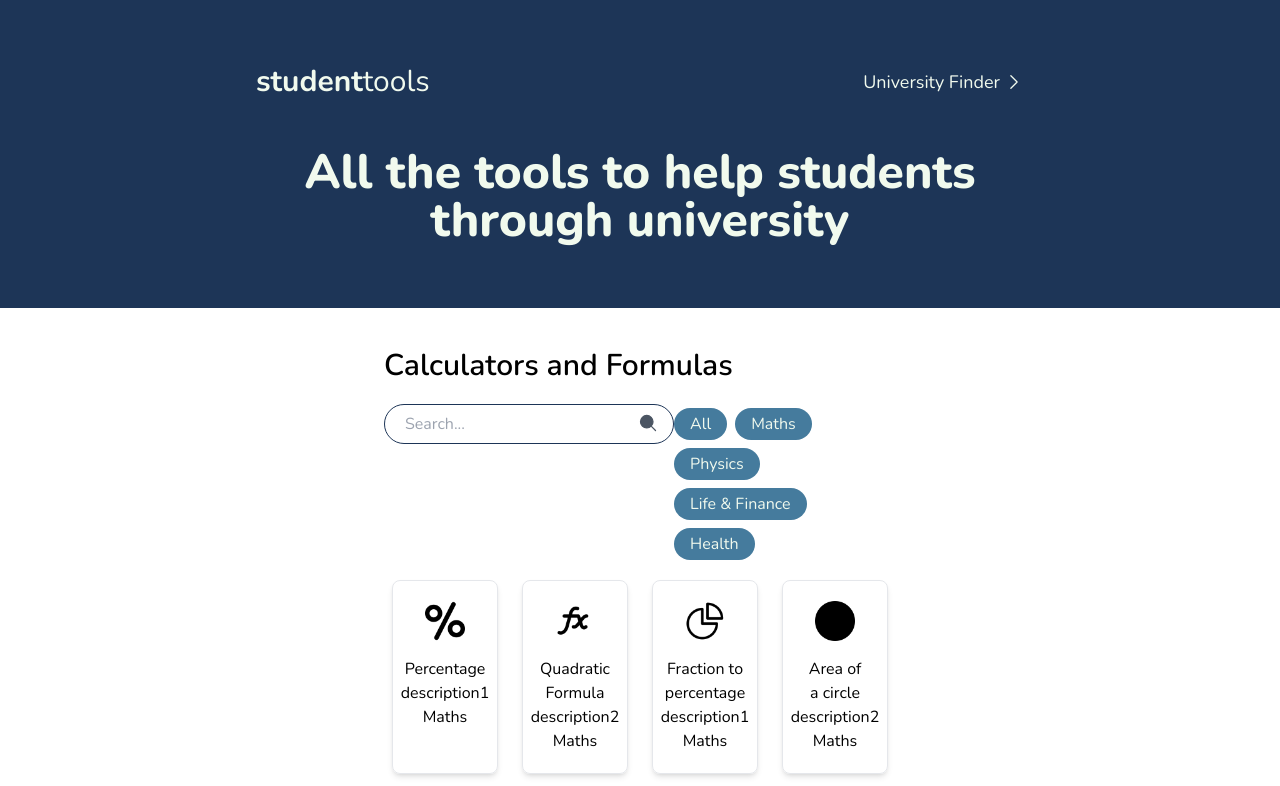
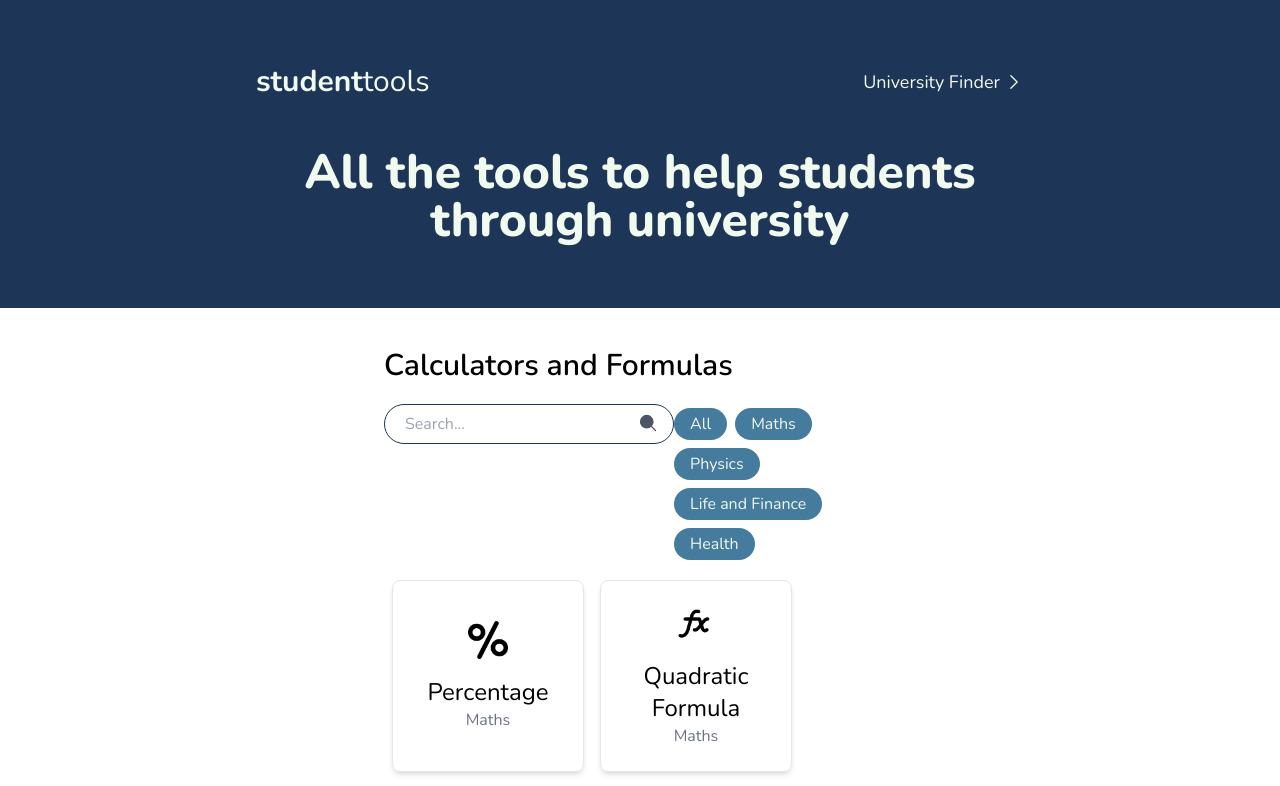
Before and after one commit to win20/student-tools, a React (Create React App) app in the folder client/: page / in a window 1280 px wide. Shown: the top 786 px of the page. Built offline with nearby package versions, Linux system fonts and the light colour scheme.

Commit message:
Completed filter feature

```diff
--- a/client/src/output.css
+++ b/client/src/output.css
@@ -561,6 +561,14 @@ video {
   --tw-backdrop-sepia:  ;
 }
 
+.invisible{
+  visibility: hidden;
+}
+
+.static{
+  position: static;
+}
+
 .absolute{
   position: absolute;
 }
@@ -631,6 +639,10 @@ video {
   height: 1.25rem;
 }
 
+.h-48{
+  height: 12rem;
+}
+
 .w-8{
   width: 2rem;
 }
@@ -647,6 +659,14 @@ video {
   width: 2.5rem;
 }
 
+.w-48{
+  width: 12rem;
+}
+
+.w-0{
+  width: 0px;
+}
+
 .grid-flow-row{
   grid-auto-flow: row;
 }
@@ -655,12 +675,24 @@ video {
   grid-template-columns: repeat(4, minmax(0, 1fr));
 }
 
+.grid-cols-5{
+  grid-template-columns: repeat(5, minmax(0, 1fr));
+}
+
 .flex-col{
   flex-direction: column;
 }
 
+.flex-wrap{
+  flex-wrap: wrap;
+}
+
 .items-center{
   align-items: center;
+}
+
+.justify-center{
+  justify-content: center;
 }
 
 .justify-between{
@@ -669,6 +701,18 @@ video {
 
 .gap-2{
   gap: 0.5rem;
+}
+
+.overflow-auto{
+  overflow: auto;
+}
+
+.overflow-hidden{
+  overflow: hidden;
+}
+
+.overflow-clip{
+  overflow: clip;
 }
 
 .rounded-full{
@@ -760,6 +804,10 @@ video {
   text-align: center;
 }
 
+.align-middle{
+  vertical-align: middle;
+}
+
 .font-nunito{
   font-family: nunito, sans-serif;
 }
@@ -779,6 +827,11 @@ video {
   line-height: 2.25rem;
 }
 
+.text-2xl{
+  font-size: 1.5rem;
+  line-height: 2rem;
+}
+
 .font-extrabold{
   font-weight: 800;
 }
@@ -795,6 +848,11 @@ video {
 .text-gray-600{
   --tw-text-opacity: 1;
   color: rgb(75 85 99 / var(--tw-text-opacity));
+}
+
+.text-gray-500{
+  --tw-text-opacity: 1;
+  color: rgb(107 114 128 / var(--tw-text-opacity));
 }
 
 .shadow-md{
@@ -822,6 +880,11 @@ video {
   -webkit-transform: translate(var(--tw-translate-x), var(--tw-translate-y)) rotate(var(--tw-rotate)) skewX(var(--tw-skew-x)) skewY(var(--tw-skew-y)) scaleX(var(--tw-scale-x)) scaleY(var(--tw-scale-y));
           transform: translate(var(--tw-translate-x), var(--tw-translate-y)) rotate(var(--tw-rotate)) skewX(var(--tw-skew-x)) skewY(var(--tw-skew-y)) scaleX(var(--tw-scale-x)) scaleY(var(--tw-scale-y));
   cursor: pointer;
+}
+
+.hover\:bg-secondaryHighlight:hover{
+  --tw-bg-opacity: 1;
+  background-color: rgb(84 136 168 / var(--tw-bg-opacity));
 }
 
 .focus\:outline-none:focus{
@@ -915,6 +978,10 @@ video {
 }
 
 @media (min-width: 1024px){
+  .lg\:flex{
+    display: flex;
+  }
+
   .lg\:grid{
     display: grid;
   }
--- a/client/src/pages/Home/FilterPill.tsx
+++ b/client/src/pages/Home/FilterPill.tsx
@@ -1,8 +1,46 @@
+import { Helpers } from '../../utils/helpers';
+
 const FilterPill = () => {
-	const filters = ['All', 'Maths', 'Physics', 'Life & Finance', 'Health'];
+	const setFilter = (filter: any) => {
+		filters.forEach((item) => {
+			if (item !== filter && item !== 'All') {
+				const elements = document.querySelectorAll(
+					`.${Helpers.stripAllSpaces(item)}`
+				);
+				elements.forEach((item) => {
+					item.classList.add('hidden');
+				});
+			}
+		});
 
-	const filterButtons = filters.map((filter) => (
-		<button className="mr-2 my-1 bg-secondary px-4 py-1 rounded-full">
+		const itemsToShow = document.querySelectorAll(
+			`.${Helpers.stripAllSpaces(filter)}`
+		);
+		itemsToShow.forEach((item) => {
+			item.classList.remove('hidden');
+		});
+
+		if (filter === 'All') {
+			filters.forEach((item) => {
+				const elements = document.querySelectorAll(
+					`.${Helpers.stripAllSpaces(item)}`
+				);
+
+				elements.forEach((item) => {
+					item.classList.remove('hidden');
+				});
+			});
+		}
+	};
+
+	const filters = ['All', 'Maths', 'Physics', 'Life and Finance', 'Health'];
+
+	const filterButtons = filters.map((filter, i: any) => (
+		<button
+			key={i}
+			className="mr-2 my-1 bg-secondary px-4 py-1 rounded-full hover:bg-secondaryHighlight"
+			onClick={(e) => setFilter(filter)}
+		>
 			<p className="text-lightText">{filter}</p>
 		</button>
 	));
--- a/client/src/pages/Home/SearchBar.tsx
+++ b/client/src/pages/Home/SearchBar.tsx
@@ -13,13 +13,13 @@ const SearchBar = () => {
 						xmlns="http://www.w3.org/2000/svg"
 						fill="none"
 						viewBox="0 0 24 24"
-						stroke-width="1.5"
+						strokeWidth="1.5"
 						stroke="currentColor"
 						className="w-5 h-5 text-gray-600 fill-current"
 					>
 						<path
-							stroke-linecap="round"
-							stroke-linejoin="round"
+							strokeLinecap="round"
+							strokeLinejoin="round"
 							d="M21 21l-5.197-5.197m0 0A7.5 7.5 0 105.196 5.196a7.5 7.5 0 0010.607 10.607z"
 						/>
 					</svg>
--- a/client/src/pages/Home/ToolCardRec.tsx
+++ b/client/src/pages/Home/ToolCardRec.tsx
@@ -1,8 +1,11 @@
 import { toolsArray } from '../../utils/tools';
 
 const ToolCard = (props: Object) => {
-	const renderTools = toolsArray.map((tool: any) => (
-		<div className="py-5 md:border-1 md:p-5 md:my-5 md:rounded-md md:border-opacity-50">
+	const renderTools = toolsArray.map((tool: any, i: any) => (
+		<div
+			key={i}
+			className="py-5 md:border-1 md:p-5 md:my-5 md:rounded-md md:border-opacity-50"
+		>
 			<div className="flex items-center justify-between md:relative">
 				<p className="text-xl">{tool.title}</p>
 
@@ -13,9 +16,9 @@ const ToolCard = (props: Object) => {
 					className="w-8 h-8 md:w-11 md:h-11 md:absolute md:right-0 md:top-1"
 				>
 					<path
-						fill-rule="evenodd"
+						fillRule="evenodd"
 						d="M12 2.25c-5.385 0-9.75 4.365-9.75 9.75s4.365 9.75 9.75 9.75 9.75-4.365 9.75-9.75S17.385 2.25 12 2.25zm4.28 10.28a.75.75 0 000-1.06l-3-3a.75.75 0 10-1.06 1.06l1.72 1.72H8.25a.75.75 0 000 1.5h5.69l-1.72 1.72a.75.75 0 101.06 1.06l3-3z"
-						clip-rule="evenodd"
+						clipRule="evenodd"
 					/>
 				</svg>
 			</div>
--- a/client/src/pages/Home/ToolCardSquare.tsx
+++ b/client/src/pages/Home/ToolCardSquare.tsx
@@ -1,23 +1,34 @@
 import { toolsArray } from '../../utils/tools';
+import { Helpers } from '../../utils/helpers';
 
 const ToolCardSquare = () => {
-	const renderTools = toolsArray.map((tool: any) => (
-		<div className="border-1 text-center m-2 p-5 rounded-lg shadow-md flex flex-col items-center square-card-hover">
-			<img
-				src={require('../../../public/icons/' + tool.iconName + '.png')}
-				alt={tool.title}
-				className="w-10 pb-4"
-			/>
-			<p>{tool.title}</p>
-			<p>{tool.description}</p>
-			<p>{tool.category}</p>
+	const renderTools = toolsArray.map((tool: any, i: any) => (
+		<div key={i}>
+			<div
+				id={Helpers.stripAllSpaces(tool.category)}
+				className={`border-1 text-center m-2 p-5 rounded-lg shadow-md flex flex-col items-center square-card-hover justify-center h-48 w-48 ${Helpers.stripAllSpaces(
+					tool.category
+				)}`}
+			>
+				<img
+					src={require('../../../public/icons/' + tool.iconName + '.png')}
+					alt={tool.title}
+					className="w-10 pb-4"
+				/>
+				<p className="text-2xl">{tool.title}</p>
+				<p className="text-gray-500">{tool.category}</p>
+			</div>
 		</div>
 	));
 
+	renderTools.forEach((tool: any) => {});
+
 	return (
-		<div className="hidden lg:grid grid-flow-row grid-cols-4 gap-2">
-			{renderTools}
-		</div>
+		// <div className="hidden lg:grid grid-flow-row grid-cols-4">
+		// 	{renderTools}
+		// </div>
+
+		<div className="hidden lg:flex flex-wrap">{renderTools}</div>
 	);
 };
 
--- a/client/src/shared/NavBar.tsx
+++ b/client/src/shared/NavBar.tsx
@@ -12,13 +12,13 @@ const NavBar = () => {
 					xmlns="http://www.w3.org/2000/svg"
 					fill="none"
 					viewBox="0 0 24 24"
-					stroke-width="1.5"
+					strokeWidth="1.5"
 					stroke="currentColor"
 					className="w-8 h-8 md:hidden"
 				>
 					<path
-						stroke-linecap="round"
-						stroke-linejoin="round"
+						strokeLinecap="round"
+						strokeLinejoin="round"
 						d="M3.75 6.75h16.5M3.75 12h16.5m-16.5 5.25h16.5"
 					/>
 				</svg>
@@ -28,13 +28,13 @@ const NavBar = () => {
 						xmlns="http://www.w3.org/2000/svg"
 						fill="none"
 						viewBox="0 0 24 24"
-						stroke-width="1.5"
+						strokeWidth="1.5"
 						stroke="currentColor"
 						className="w-6 h-6 pl-1"
 					>
 						<path
-							stroke-linecap="round"
-							stroke-linejoin="round"
+							strokeLinecap="round"
+							strokeLinejoin="round"
 							d="M8.25 4.5l7.5 7.5-7.5 7.5"
 						/>
 					</svg>
--- /dev/null
+++ b/client/src/utils/helpers.ts
@@ -0,0 +1,7 @@
+class Helpers {
+	static stripAllSpaces(inputStr: string) {
+		return inputStr.replace(/\s/g, '');
+	}
+}
+
+export { Helpers };
--- a/client/src/utils/tools.ts
+++ b/client/src/utils/tools.ts
@@ -17,7 +17,7 @@ class Tool {
 	}
 }
 
-const categories: string[] = ['Maths', 'Physics', 'Life & Finance', 'Health'];
+const categories: string[] = ['Maths', 'Physics', 'Life and Finance', 'Health'];
 
 //prettier-ignore
 const toolsArray: Array<Tool> = [
--- a/client/tailwind.config.js
+++ b/client/tailwind.config.js
@@ -6,6 +6,7 @@ module.exports = {
 			colors: {
 				primary: '#1D3557',
 				secondary: '#457B9D',
+				secondaryHighlight: '#5488a8',
 				lightText: '#F1FAEE',
 			},
 			fontFamily: {
```
